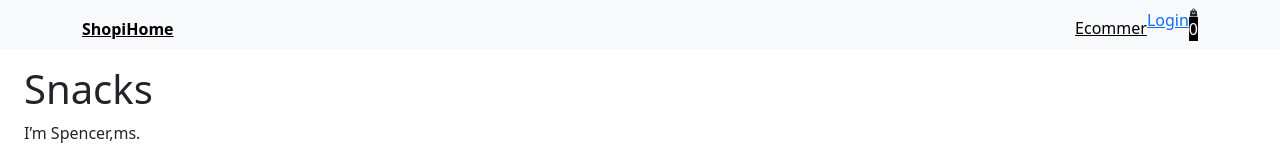
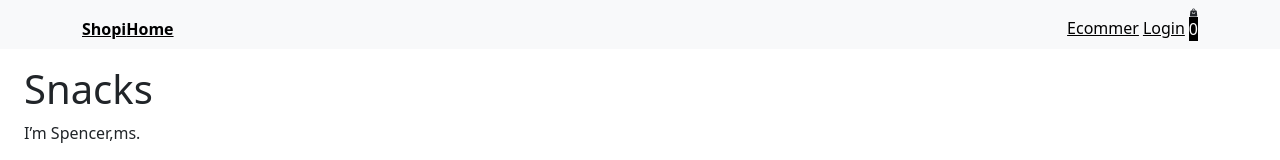
Before and after one commit to ivethperez/Ecommer, a React (Vite) app in the folder react-course/: page / in a window 1280 px wide. Shown: the top 160 px of the page. Built offline with nearby package versions, Linux system fonts and the light colour scheme; no server answers.

Commit message:
Se cambia etiqueta login

```diff
--- a/react-course/src/Components/Card/index.jsx
+++ b/react-course/src/Components/Card/index.jsx
@@ -87,8 +87,8 @@ const Card = ({data}) =>{
         </Card> */
 
 
-        <div className="group relative h-[17.5rem] transform overflow-hidden rounded-3xl">
-        <div  onClick={()=> showproduct(data)}>
+        <div >
+        <div className="group relative h-[17.5rem] transform overflow-hidden rounded-3xl" onClick={()=> showproduct(data)}>
             <div className="absolute bottom-6 left-0 right-4 top-0 rounded-3xl border-2 transition duration-300 group-hover:scale-95 xl:right-6 border-blue-300"></div>
             <div className={`absolute inset-0 bg-indigo-50 ${clipPathStyle}`}  >
             <span className="absolute bottom-0 left-0 bg-white/60 rounded-3xl text-xs m-2 px-3 py-0.5">
--- a/react-course/src/Components/Navbar3/index.jsx
+++ b/react-course/src/Components/Navbar3/index.jsx
@@ -65,7 +65,7 @@ const Navbarr = () => {
         }
         else {
             return (
-                <NavLink to='/sign-in'
+                <NavLink to='/sign-in' className=' decoration-transparent text-black mt-2 pl-3'
                     onClick={() => handleSignOut()}>
                     Login
                 </NavLink>
@@ -149,8 +149,7 @@ const Navbarr = () => {
                         </NavLink> */}
 
                     </Nav>
-                    <Nav>
-                        <NavLink  className=' decoration-transparent text-black mt-2  pl-3'> </NavLink>
+                    <Nav className=' flex flex-col gap-1 items-center'>
                         <NavLink to='/ecommer' className=' decoration-transparent text-black mt-2  pl-3'
                             onClick={() => setSearchByCategory()} style={({ isActive }) => {
                                 return {
```
